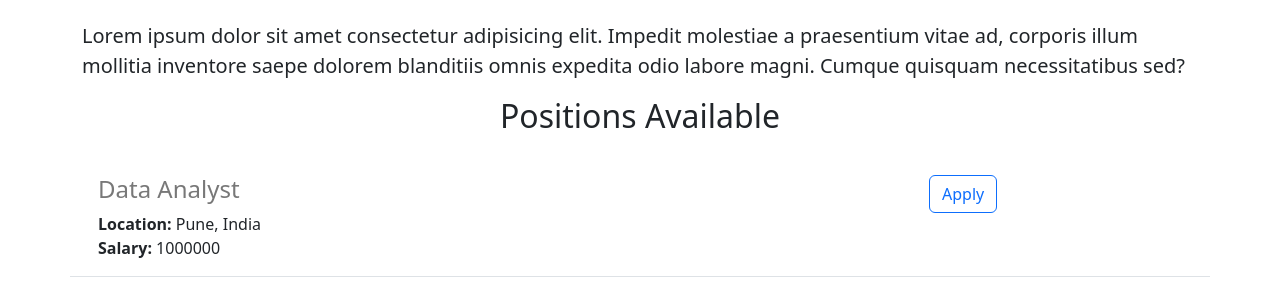
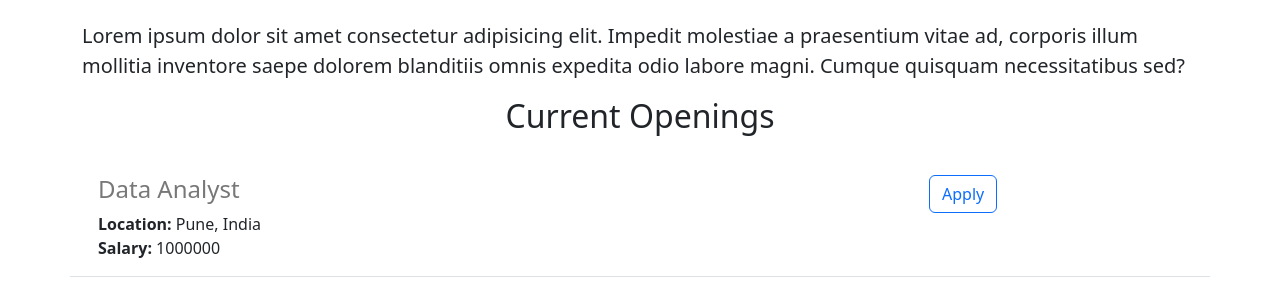
Before and after one commit to lolzhub/career-website-v2, a Flask app: page / in a window 1280 px wide. Shown: the part 499-799 px from the top of the page. Run offline with Flask 2, Linux system fonts and the light colour scheme.

Commit message:
name changed to openings

```diff
--- a/templates/home.html
+++ b/templates/home.html
@@ -21,7 +21,7 @@
   <h1 class="text-center mt-3 mb-4" >Aditya Careers</h1>
   <p class="lead">Lorem ipsum dolor sit amet consectetur adipisicing elit. Impedit       molestiae a praesentium vitae ad, corporis illum mollitia inventore saepe dolorem blanditiis omnis expedita odio labore magni. Cumque quisquam necessitatibus sed?</p>
 
-  <h2 class="text-center mt-3 mb-4">Positions Available</h2>
+  <h2 class="text-center mt-3 mb-4">Current Openings</h2>
   <p>
     {% for job in jobs %}
       {% include 'jobitem.html' %}
```
Also changed, not shown: 1 other file.
